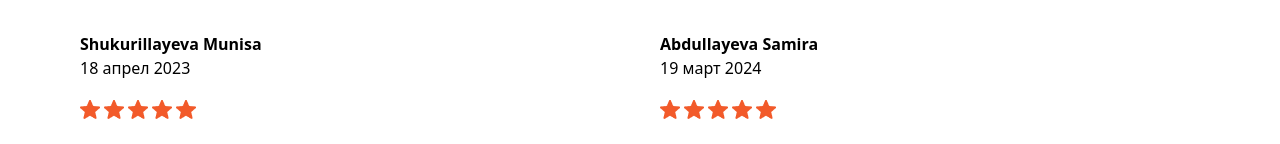
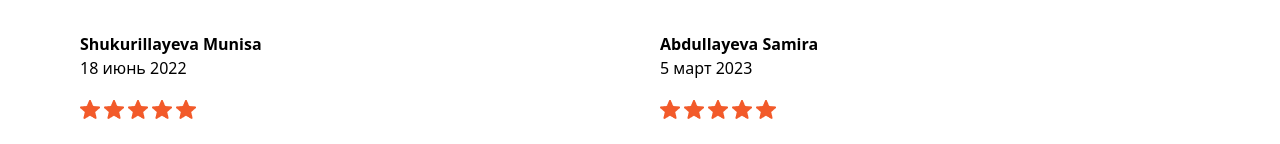
Before and after one commit to DilmurodovnaK/Fathullaotamedklinika, a React (Vite) app: page / in a window 1280 px wide. Shown: the part 3389-3533 px from the top of the page. Built offline with nearby package versions, Linux system fonts and the light colour scheme.

Commit message:
changing otziv

```diff
--- a/src/components/Otziv.jsx
+++ b/src/components/Otziv.jsx
@@ -38,7 +38,7 @@ const Otziv = () => {
 <div className='w-[50%] flex flex-col items-start gap-5 sm:w-[100%] sm:gap-3'>
     <div className='flex flex-col'>
           <span className='font-semibold text-base'>Shukurillayeva Munisa  </span>
-          <span className='font-normal text-base'>18 апрел 2023</span>
+          <span className='font-normal text-base'>18 июнь 2022</span>
     </div>
 
    <img src={stars} alt="" />
@@ -50,7 +50,7 @@ const Otziv = () => {
 <div className='w-[50%] flex flex-col items-start gap-5 sm:w-[100%] sm:gap-3'>
     <div className='flex flex-col '>
           <span className='font-semibold text-base'>Abdullayeva Samira</span>
-          <span className='font-normal text-base'>19 март 2024</span>
+          <span className='font-normal text-base'>5 март 2023</span>
     </div>
 
    <img src={stars} alt="" />
@@ -73,7 +73,7 @@ const Otziv = () => {
 <div className='w-[50%] flex flex-col items-start gap-5 sm:w-[100%] sm:gap-3'>
     <div className='flex flex-col'>
           <span className='font-semibold text-base'>Odilova Nozima  </span>
-          <span className='font-normal text-base'>18 апрел 2023</span>
+          <span className='font-normal text-base'>29 сентябрь 2024</span>
     </div>
 
    <img src={stars} alt="" />
@@ -85,7 +85,7 @@ const Otziv = () => {
 <div className='w-[50%] flex flex-col items-start gap-5 sm:w-[100%] sm:gap-3'>
     <div className='flex flex-col '>
           <span className='font-semibold text-base'>Tursunova Shohida</span>
-          <span className='font-normal text-base'>19 март 2024</span>
+          <span className='font-normal text-base'>11 декабрь 2024</span>
     </div>
 
    <img src={stars} alt="" />
--- a/src/components/Xizmatkorsatish.jsx
+++ b/src/components/Xizmatkorsatish.jsx
@@ -69,7 +69,7 @@ const services = [
   },
   {
     src: usluga10,
-    description: 'Керамика Терапия',
+    description: 'КЕРАМИКА ТЕРАПИЯ',
   },
   {
     src: usluga11,
```
